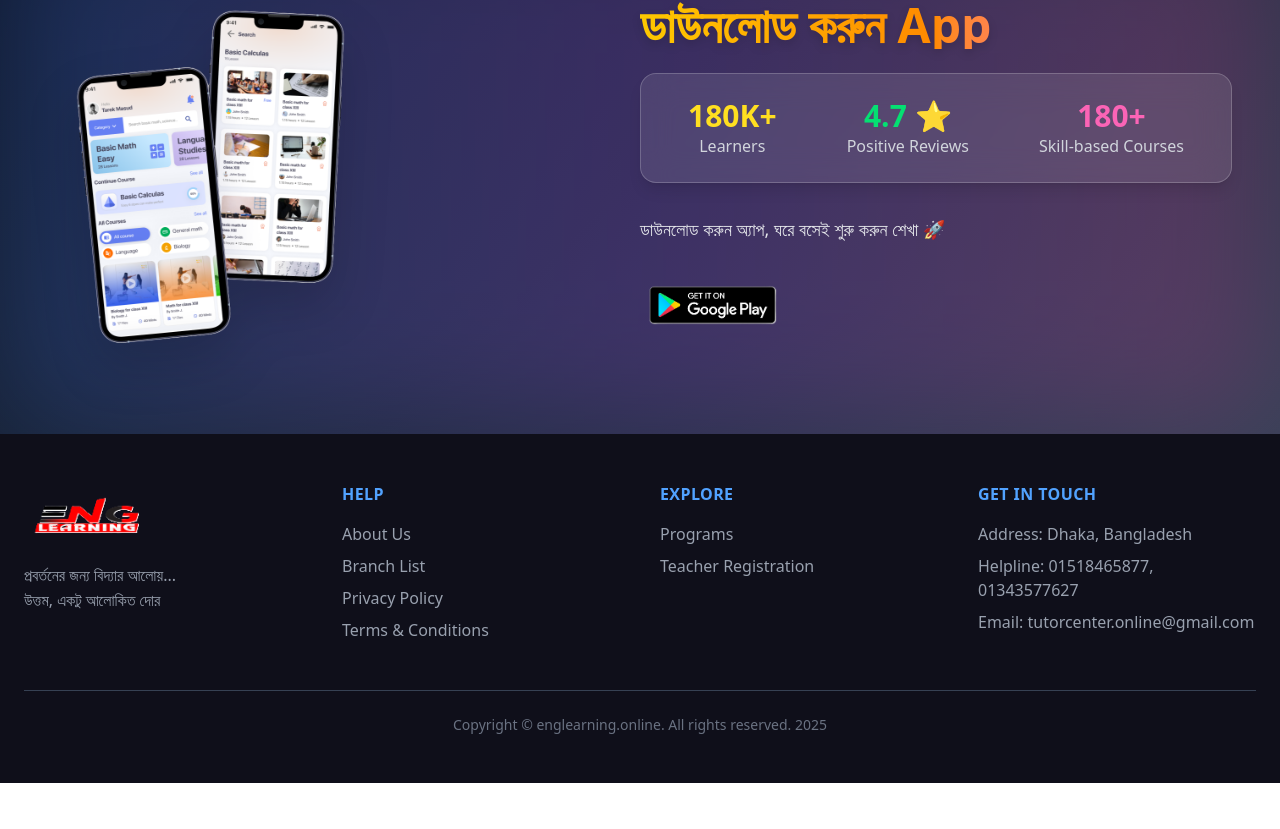
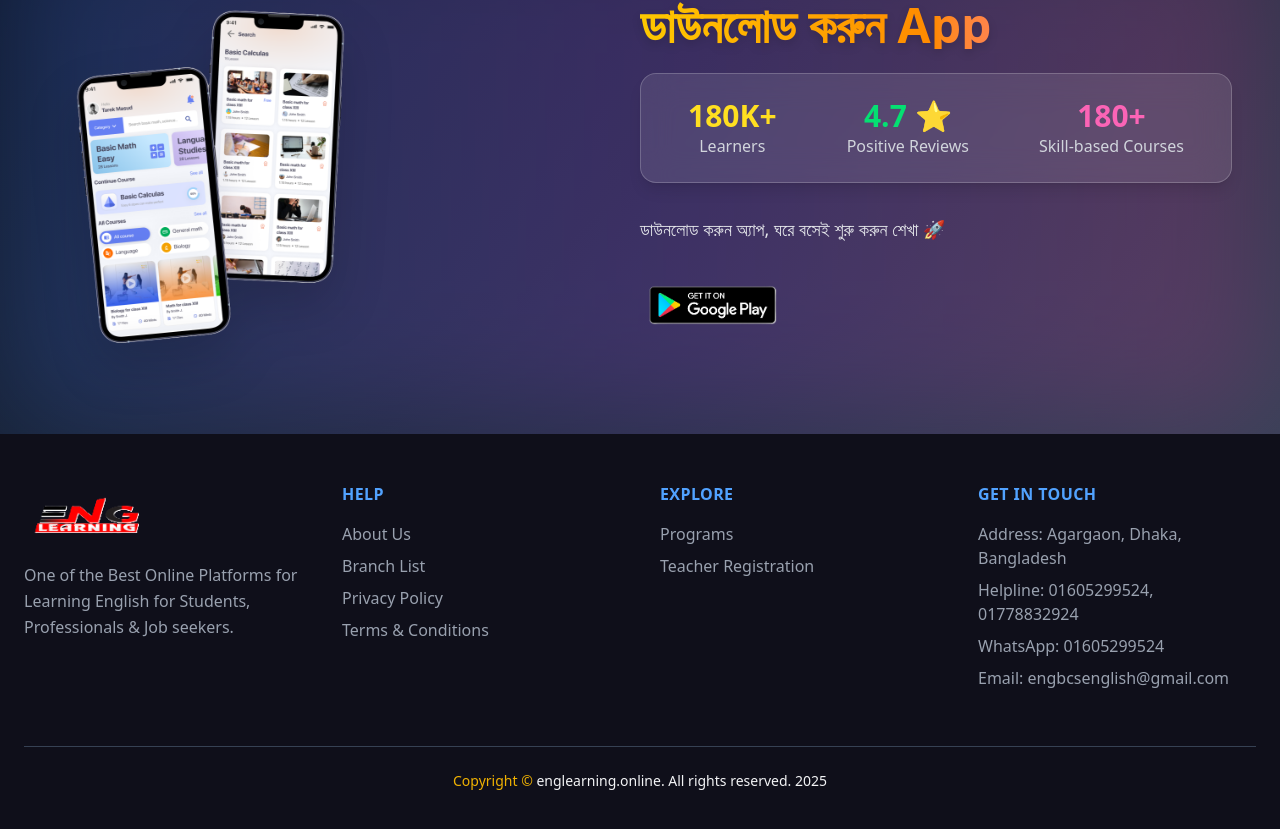
Before and after one commit to Arman-2107046/englearning, a React (Vite) app: page / in a window 1280 px wide. Shown: the part 2281-3110 px from the top of the page. Before the commit the page ends 3064 px from the top, so only its background shows below. Built offline with nearby package versions, Linux system fonts and the light colour scheme.

Commit message:
footer changed

```diff
--- a/src/components/Footer.tsx
+++ b/src/components/Footer.tsx
@@ -128,10 +128,9 @@ const Footer: React.FC = () => {
               alt="ENG Learning Logo"
               className="h-16"
             />
-            <p className="text-gray-400 mt-4 leading-relaxed">
-              প্রবর্তনের জন্য বিদ্যার আলোয়...
-            </p>
-            <p className="text-gray-400">উত্তম, একটু আলোকিত দোর</p>
+            <p className="text-gray-400 mt-4 leading-relaxed max-w-[18rem]">
+One of the Best Online Platforms for Learning English for Students, Professionals & Job seekers.            </p>
+            {/* <p className="text-gray-400">উত্তম, একটু আলোকিত দোর</p> */}
           </div>
 
           {/* Help Section */}
@@ -187,12 +186,15 @@ const Footer: React.FC = () => {
             <h3 className="text-blue-400 font-semibold mb-4 uppercase tracking-wide">
               Get In Touch
             </h3>
-            <p className="text-gray-400 mb-2">Address: Dhaka, Bangladesh</p>
+            <p className="text-gray-400 mb-2">Address: Agargaon, Dhaka, Bangladesh </p>
             <p className="text-gray-400 mb-2">
-              Helpline: 01518465877, 01343577627
+              Helpline: 01605299524, 01778832924
+            </p>
+            <p className="text-gray-400 mb-2">
+              WhatsApp: 01605299524
             </p>
             <p className="text-gray-400 mb-4">
-              Email: tutorcenter.online@gmail.com
+              Email: engbcsenglish@gmail.com
             </p>
             <div className="flex flex-wrap gap-4">
               <a href="#" className="text-blue-400 hover:text-blue-300 transition">
@@ -212,9 +214,9 @@ const Footer: React.FC = () => {
         </div>
 
         {/* Copyright Section */}
-        <div className="border-t border-gray-700 mt-10 pt-6 text-center text-gray-500 text-sm">
+        <div className="border-t border-gray-700 mt-10 pt-6 text-center text-gray-100 text-sm">
           <p>
-            Copyright © englearning.online. All rights reserved. 2025
+            <span className="text-yellow-500"> Copyright ©</span> englearning.online. All rights reserved. 2025
           </p>
         </div>
       </div>
```
